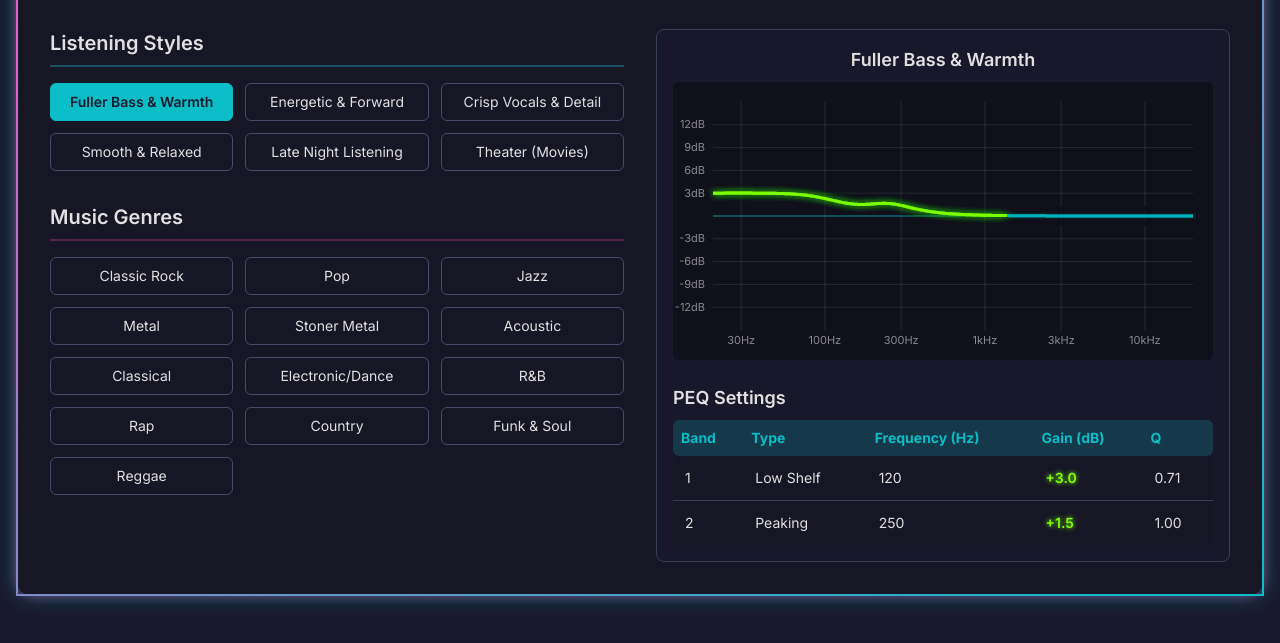
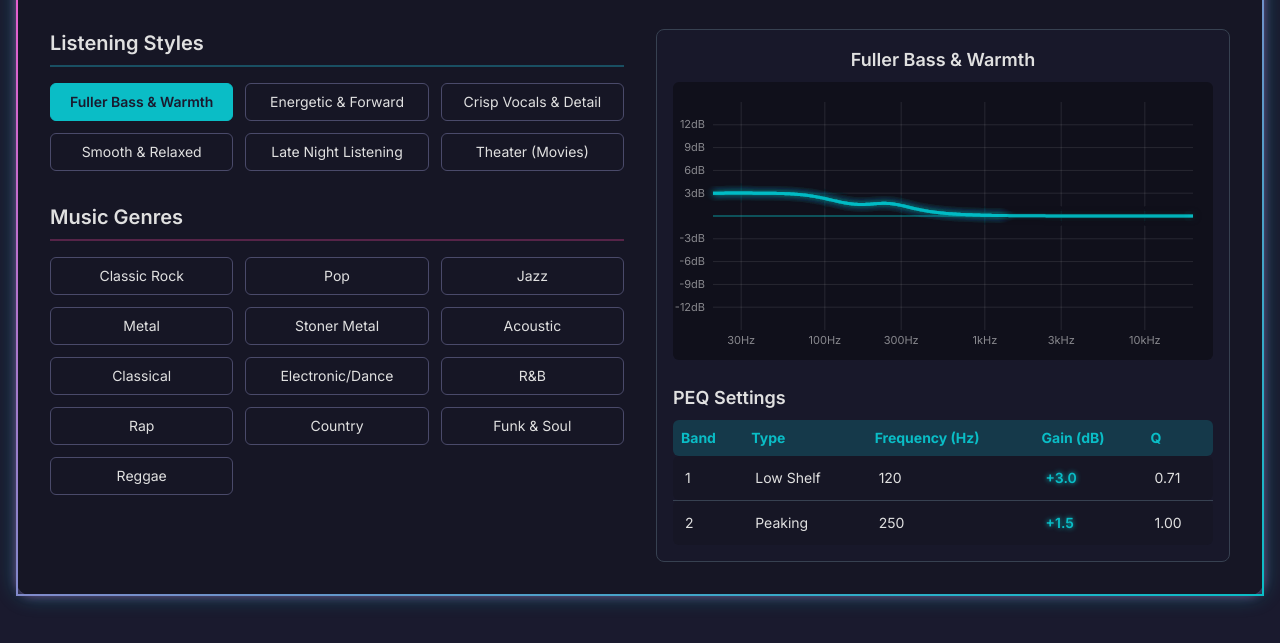
Before and after one commit to MSxADA/Parametric-EQ-Wizard, a plain HTML site: page index.html in a window 1280 px wide. Both pictures are taken after a click on the button "Fuller Bass & Warmth". Shown: the part 157-800 px from the top of the page. Drawn offline with nearby package versions, Linux system fonts and the light colour scheme.

Commit message:
Update index.html

```diff
--- a/index.html
+++ b/index.html
@@ -59,13 +59,13 @@
         }
         /* Style for positive gain (boost) */
         .gain-boost {
-            color: #7FFF00; /* Neon Green (Chartreuse) */
-            text-shadow: 0 0 5px #7FFF00;
+            color: #0abdc6; /* Teal */
+            text-shadow: 0 0 5px #0abdc6;
         }
         /* Style for negative gain (cut) */
         .gain-cut {
-            color: #FF4747; /* Neon Red */
-            text-shadow: 0 0 5px #FF4747;
+            color: #f957d0; /* Pink */
+            text-shadow: 0 0 5px #f957d0;
         }
     </style>
 </head>
@@ -334,9 +334,9 @@
             const chartWidth = width - padding.left - padding.right;
             const chartHeight = height - padding.top - padding.bottom;
 
-            // Define neon colors from the CSS
-            const neonGreen = '#7FFF00';
-            const neonRed = '#FF4747';
+            // Define colors from the button styles
+            const boostColor = '#0abdc6';
+            const cutColor = '#f957d0';
             // Color for the 0dB line, to be used for flat segments
             const zeroLineColor = 'rgba(10, 189, 198, 0.8)';
 
@@ -379,9 +379,9 @@
                 let segmentColor;
                 // Use a small threshold to prevent color flickering near the zero line
                 if (displayGain > 0.05) {
-                    segmentColor = neonGreen;
+                    segmentColor = boostColor;
                 } else if (displayGain < -0.05) {
-                    segmentColor = neonRed;
+                    segmentColor = cutColor;
                 } else {
                     // Use the 0dB line color for parts that are essentially flat
                     segmentColor = zeroLineColor;
```
